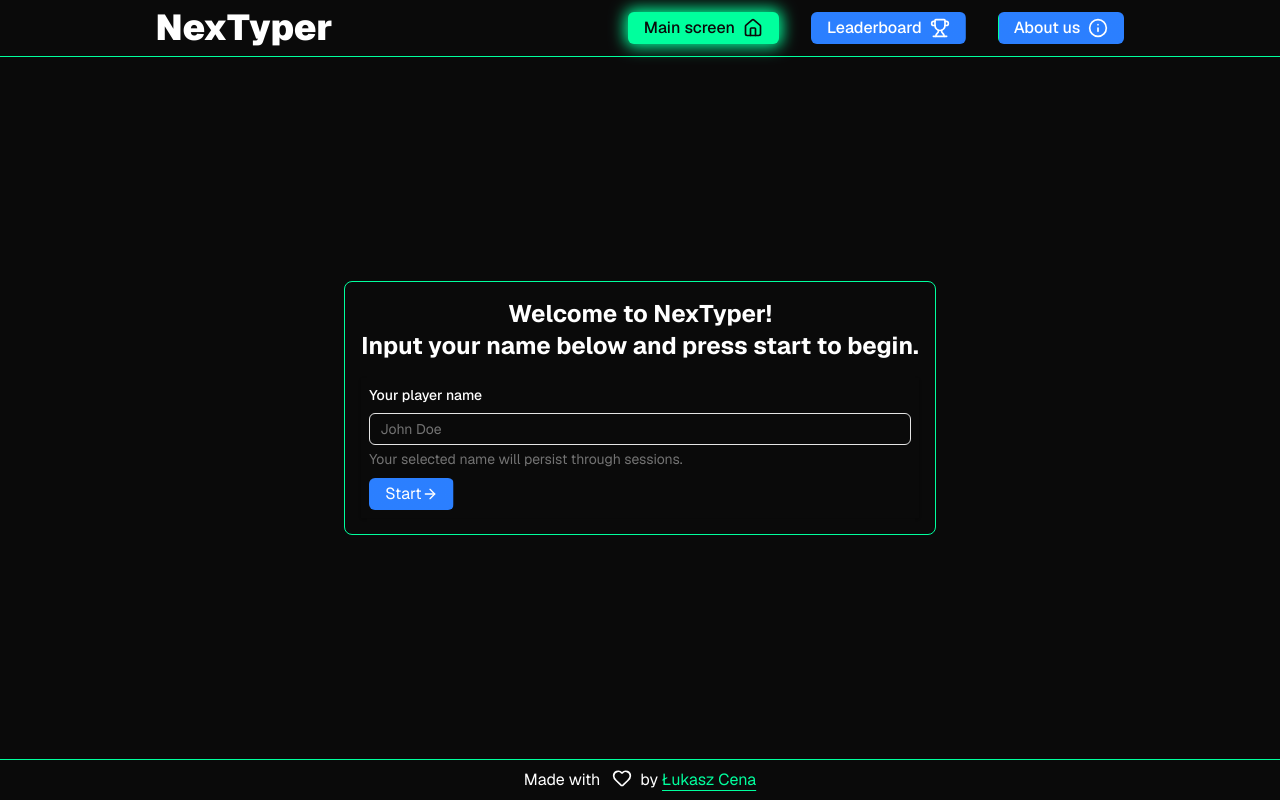
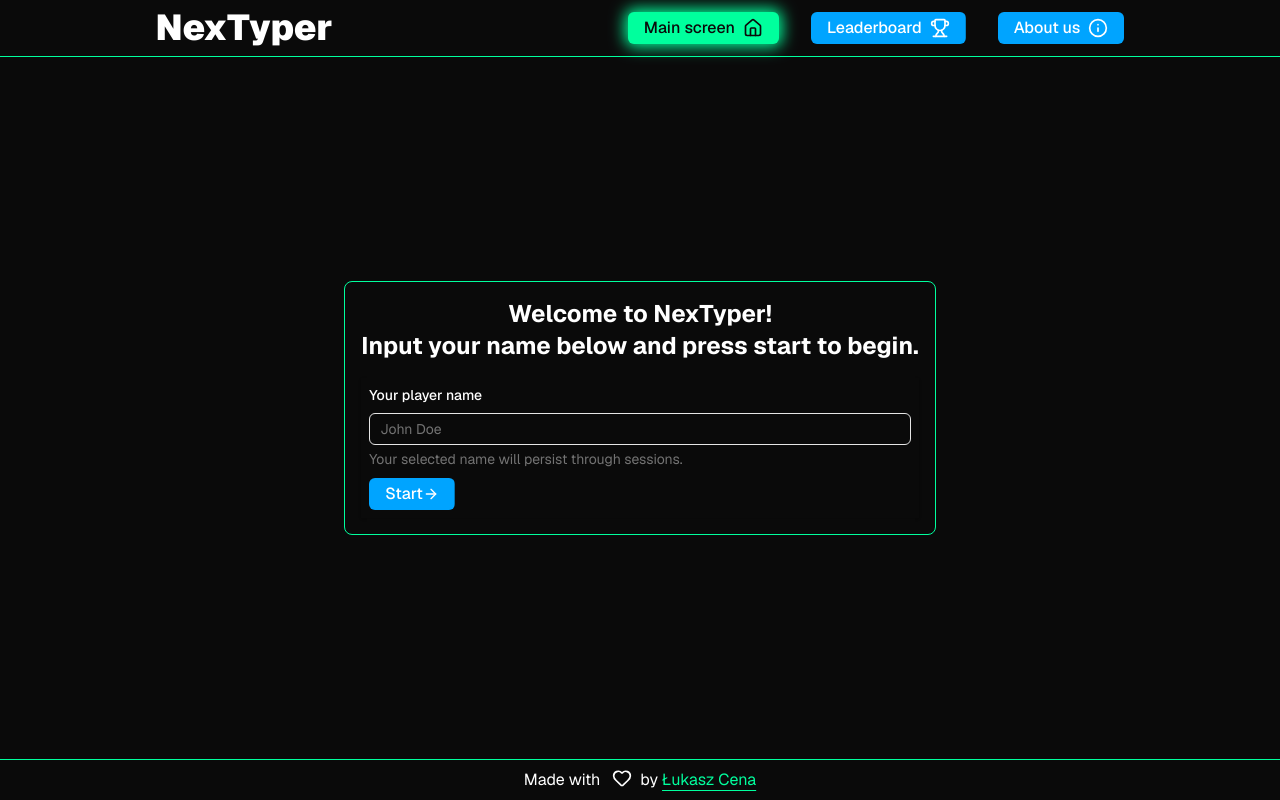
Before and after one commit to LukCen/nextyper, a Next.js app: page / in a window 1280 px wide. Built offline with nearby package versions, Linux system fonts and the light colour scheme.

Commit message:
more colors added

```diff
--- a/app/components/MenuScreen.tsx
+++ b/app/components/MenuScreen.tsx
@@ -21,7 +21,7 @@ const MenuScreen = ({ onStart, onNameSet }: MenuScreenProps) => {
         <FieldDescription>
           Your selected name will persist through sessions.
         </FieldDescription>
-        <button onClick={() => { onNameSet(name); onStart() }} className="flex justify-center items-center px-4 py-1 color-slide rounded-sm max-w-fit">Start <ArrowRight size={16} /> </button>
+        <button onClick={() => { onNameSet(name); onStart() }} className="flex justify-center items-center px-4 py-1 font-medium color-slide color-slide-blue-blue rounded-sm max-w-fit">Start <ArrowRight size={16} /> </button>
       </Field>
     </main >
 
--- a/app/components/NavBar.tsx
+++ b/app/components/NavBar.tsx
@@ -21,7 +21,7 @@ const NavBar = () => {
       <ul className="flex justify-center gap-8">
         {links.map(({ text, pathName, href, icon: Icon, key }) =>
           <li className="flex items-center justify-center" key={key}>
-            <Link className={`flex items-center text-background justify-center gap-2 px-4 py-1 rounded-sm font-medium ${pathname === pathName ? "bg-neon-green shadow-[0px_0px_15px_3px_var(--color-neon-green)]" : "color-slide"}`} href={href}>
+            <Link className={`flex items-center text-background justify-center gap-2 px-4 py-1 rounded-sm font-medium ${pathname === pathName ? "bg-neon-green shadow-[0px_0px_15px_3px_var(--color-neon-green)]" : "color-slide color-slide-blue-blue"}`} href={href}>
               {text}
               <Icon size={20} />
             </Link>
--- a/app/globals.css
+++ b/app/globals.css
@@ -40,6 +40,12 @@
   --color-card: var(--card);
   /* custom colors start */
   --color-neon-green: oklch(87.989% 0.21001 156.887);
+  --color-dark-ice: oklch(69.36% 0.1732 244.6);
+  --color-light-ice: oklch(82.07% 0.1452 215.29);
+  --color-dark-grey: oklch(39.45% 0.0284 156.49);
+  --color-light-grey : oklch(73.87% 0.0281 155.75);
+
+
   /* custom colors end */
   --radius-sm: calc(var(--radius) - 4px);
   --radius-md: calc(var(--radius) - 2px);
@@ -147,12 +153,19 @@ button {
 }
 
 .color-slide{
-  background: linear-gradient(to left, var(--color-blue-500) 50%, var(--color-neon-green) 50%) right;
-  color:var(--color-foreground);
-  background-size: 200% 100%;
-  transition: all .25s ease;
+  /* background: linear-gradient(to left, var(--color-blue-500) 50%, var(--color-neon-green) 50%) right;*/
+  color:var(--color-foreground) ;
+  background-size: 210% 100% !important;
+  transition: all .25s ease !important;
 }
 
+.color-slide-blue-green {
+  background: linear-gradient(to left, var(--color-blue-500) 50%, var(--color-neon-green) 50%) right;
+}
+
+.color-slide-blue-blue {
+  background: linear-gradient(to left, var(--color-dark-ice) 50%, var(--color-light-ice) 50%) right;
+}
 .color-slide:hover {
   background-position: left;
   color: var(--color-background);
```
